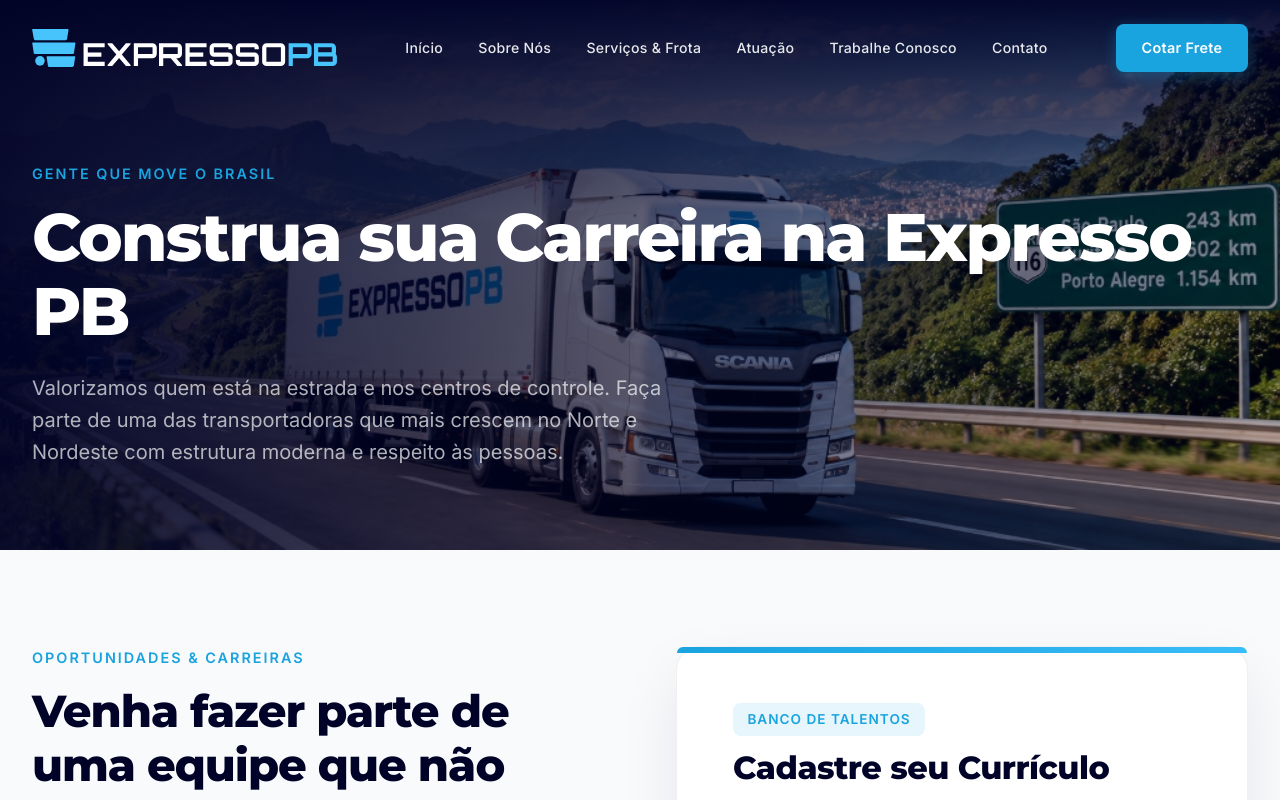
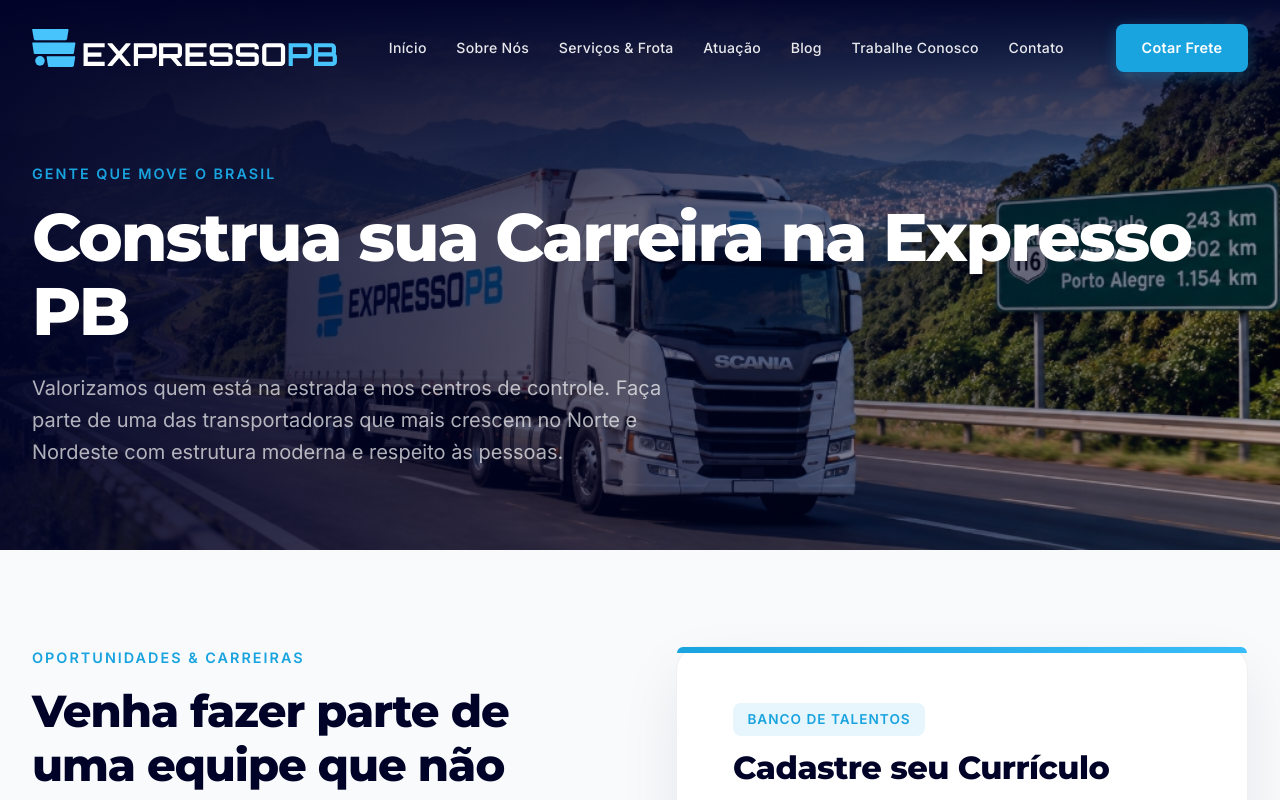
Before and after one commit to webconverte/siteexpressopb, a React (Vite) app: page /trabalhe-conosco in a window 1280 px wide. Shown: the top 800 px of the page. Built offline with nearby package versions, Linux system fonts and the light colour scheme.

Commit message:
feat(nav): adicionar link externo para o Blog no header e footer

```diff
--- a/src/components/Footer.jsx
+++ b/src/components/Footer.jsx
@@ -34,6 +34,7 @@
                             <li><Link to="/sobre"><CaretRight weight="bold"/> Nossa História</Link></li>
                             <li><Link to="/servicos"><CaretRight weight="bold"/> Tecnologia e Segurança</Link></li>
                             <li><Link to="/atuacao"><CaretRight weight="bold"/> Área de Atuação</Link></li>
+                            <li><a href="https://blog.expressopb.com" target="_blank" rel="noopener noreferrer"><CaretRight weight="bold"/> Blog de Notícias</a></li>
                             <li><Link to="/trabalhe-conosco"><CaretRight weight="bold"/> Trabalhe Conosco</Link></li>
                             <li><Link to="/contato"><CaretRight weight="bold"/> Fale Conosco</Link></li>
                         </ul>
--- a/src/components/Header.jsx
+++ b/src/components/Header.jsx
@@ -33,6 +33,7 @@
                     <li><Link to="/sobre" onClick={() => setMenuActive(false)}>Sobre Nós</Link></li>
                     <li><Link to="/servicos" onClick={() => setMenuActive(false)}>Serviços & Frota</Link></li>
                     <li><Link to="/atuacao" onClick={() => setMenuActive(false)}>Atuação</Link></li>
+                    <li><a href="https://blog.expressopb.com" target="_blank" rel="noopener noreferrer" onClick={() => setMenuActive(false)}>Blog</a></li>
                     <li><Link to="/trabalhe-conosco" onClick={() => setMenuActive(false)}>Trabalhe Conosco</Link></li>
                     <li><Link to="/contato" onClick={() => setMenuActive(false)}>Contato</Link></li>
                 </ul>
--- a/src/index.css
+++ b/src/index.css
@@ -84,7 +84,7 @@
 /* Navegação Desktop */
 .nav-links {
     display: flex;
-    gap: 2.2rem;
+    gap: 1.85rem;
     list-style: none;
     align-items: center;
     margin: 0;
```
